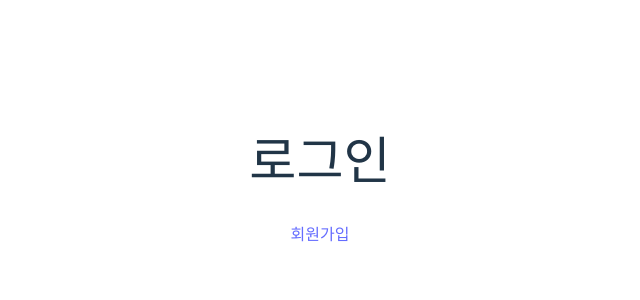
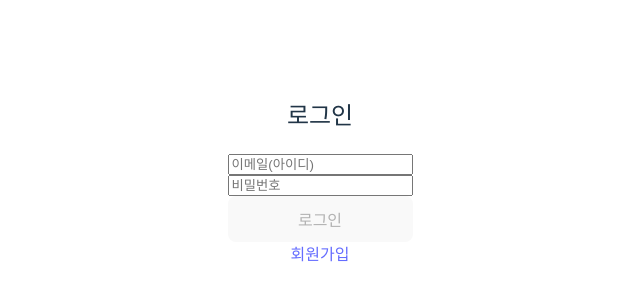
Before and after one commit to dmswl6310/wanted-frontend, a React (Vite) app: page /signin in a window 1280 px wide. Shown: the part 228-528 px from the top of the page, without its empty margins (320-960 px from the left). Built offline with nearby package versions, Linux system fonts and the light colour scheme.

Commit message:
feat: 로그인 페이지 동작 추가

```diff
--- a/package.json
+++ b/package.json
@@ -12,7 +12,8 @@
   "dependencies": {
     "react": "^18.3.1",
     "react-dom": "^18.3.1",
-    "react-router-dom": "^6.27.0"
+    "react-router-dom": "^6.27.0",
+    "styled-components": "^6.1.13"
   },
   "devDependencies": {
     "@eslint/js": "^9.13.0",
--- a/src/pages/SignIn.tsx
+++ b/src/pages/SignIn.tsx
@@ -1,10 +1,51 @@
+import { SetStateAction, useState } from "react";
 import { Link } from "react-router-dom";
+import styled from "styled-components";
 
 export default function SignIn() {
+  const [email, setEmail] = useState("");
+  const [password, setPassword] = useState("");
+
+  const emailRegrex = /.*@+.*\.+.*/;
+  const passwordRegrex = /.{8,}/;
+  const isValid = emailRegrex.test(email) && passwordRegrex.test(password);
+
+  const handleLogin = (e: { preventDefault: () => void }) => {
+    e.preventDefault();
+  };
+
   return (
     <div>
-      <h1>로그인</h1>
+      <h2>로그인</h2>
+      <LoginForm onSubmit={handleLogin}>
+        <input
+          placeholder="이메일(아이디)"
+          type="text"
+          value={email}
+          onChange={(e) => setEmail(e.target.value)}
+        />
+        {email &&
+          !emailRegrex.test(email) &&
+          "이메일은 @, . 을 포함해야합니다."}
+        <input
+          placeholder="비밀번호"
+          type="password"
+          value={password}
+          onChange={(e) => setPassword(e.target.value)}
+        />
+        {password &&
+          !passwordRegrex.test(password) &&
+          "비밀번호는 8자 이상이어야 합니다."}
+        <button type="submit" disabled={!isValid}>
+          로그인
+        </button>
+      </LoginForm>
       <Link to="/signup">회원가입</Link>
     </div>
   );
 }
+
+const LoginForm = styled.form`
+  display: flex;
+  flex-direction: column;
+`;
```
Also changed, not shown: 1 other file (tests, documents, lock files or other folders).
